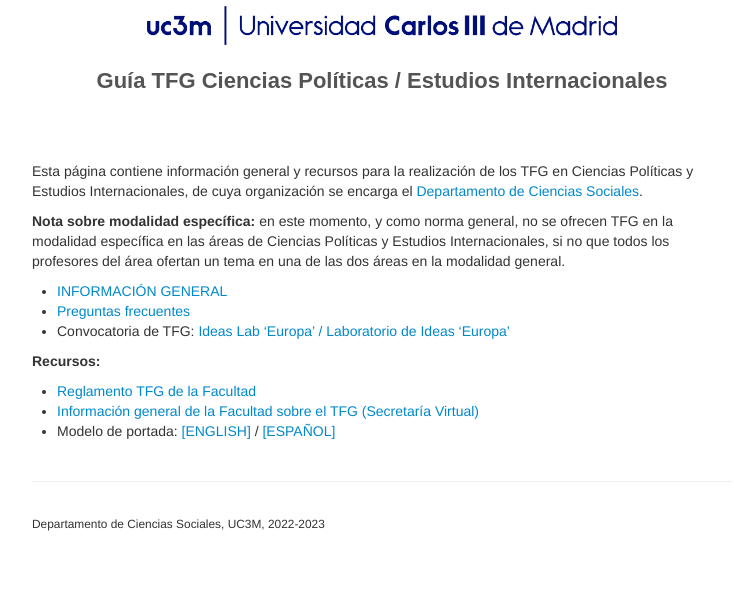
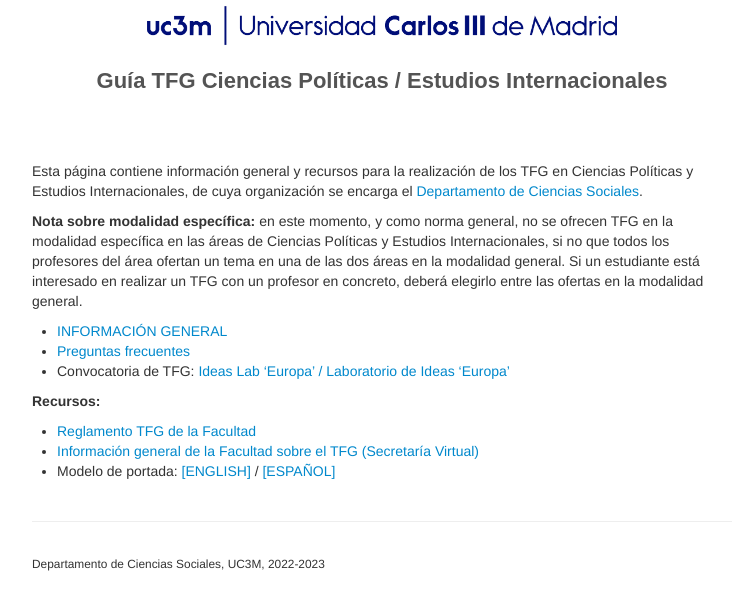
Before and after one commit to franvillamil/TFG, a Jekyll site: the page built from index.md, in a window 1280 px wide. Shown: the top 610 px of the page, without its empty margins (258-992 px from the left). Built offline with Jekyll 4.4.1, drawn with Linux system fonts in a browser that asks for light colours.

Commit message:
Update index.md

```diff
--- a/index.md
+++ b/index.md
@@ -7,7 +7,7 @@ description:
 
 Esta página contiene información general y recursos para la realización de los TFG en Ciencias Políticas y Estudios Internacionales, de cuya organización se encarga el [Departamento de Ciencias Sociales](https://www.uc3m.es/departamento-ciencias-sociales/inicio).
 
-**Nota sobre modalidad específica:** en este momento, y como norma general, no se ofrecen TFG en la modalidad específica en las áreas de Ciencias Políticas y Estudios Internacionales, si no que todos los profesores del área ofertan un tema en una de las dos áreas en la modalidad general.
+**Nota sobre modalidad específica:** en este momento, y como norma general, no se ofrecen TFG en la modalidad específica en las áreas de Ciencias Políticas y Estudios Internacionales, si no que todos los profesores del área ofertan un tema en una de las dos áreas en la modalidad general. Si un estudiante está interesado en realizar un TFG con un profesor en concreto, deberá elegirlo entre las ofertas en la modalidad general.
 
 - [INFORMACIÓN GENERAL](files/guia_TFG.pdf)
 - [Preguntas frecuentes](./FAQ.html)
```
